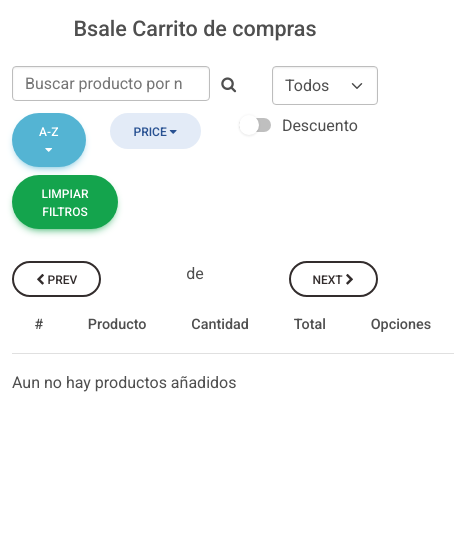
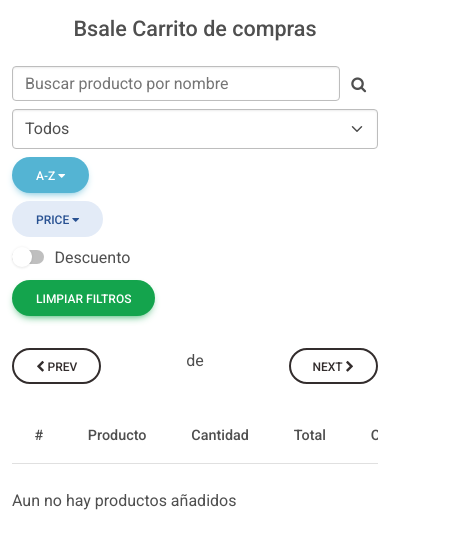
Before and after one commit to Larissa-Jasso/bsale-front, a plain HTML site: page index.html in a window 390 px wide. Shown: the whole page, 454 px wide, since content can reach past the window. Drawn offline with nearby package versions, Linux system fonts and the light colour scheme; no server answers.

Commit message:
Modificacion para diseno responsivo

```diff
--- a/app.js
+++ b/app.js
@@ -104,7 +104,7 @@ const fetchData = async () => {
     discount: filterDesc,
   };
 
-  fetch("http://127.0.0.1:8000/api/products", {
+  fetch("http://larissajasso.herokuapp.com/public/api/products", {
     method: "POST",
     headers: {
       "Content-Type": "application/json",
@@ -121,7 +121,7 @@ const fetchData = async () => {
     });
 };
 const fetchCategory = async () => {
-  const categories = await fetch("http://127.0.0.1:8000/api/categories");
+  const categories = await fetch("http://larissajasso.herokuapp.com/public/api/categories");
   const cat = await categories.json();
   listCategories(cat);
 };
--- a/index.html
+++ b/index.html
@@ -39,10 +39,10 @@
             <h4>Bsale Carrito de compras</h4>
           </div>
         </div>
-        <div class="row">
+        <div class="row gy-4 gx-5 ">
           <div class="col-xs-12 col-lg-6">
-            <div class="row">
-              <div class="col-8">
+            <div class="row gy-2">
+              <div class="col-xs-12 col-md-8">
                 <div class="input-group rounded">
                   <input
                     type="search"
@@ -58,14 +58,14 @@
                 </div>
               </div>
 
-              <div class="col-4">
+              <div class="col-xs-12 col-md-4">
                 <select
                   class="form-select"
                   aria-label="Categoria"
                   id="category"
                 ></select>
               </div>
-              <div class="col-3 mt-2">
+              <div class="col-xs-6 col-md-3">
                 <button
                   type="button"
                   class="btn btn-info btn-rounded"
@@ -74,7 +74,7 @@
                   A-Z <i class="fa fa-caret-down"></i>
                 </button>
               </div>
-              <div class="col-4 mt-2">
+              <div class="col-xs-6 col-md-3 col-lg-4">
                 <button
                   type="button"
                   class="btn btn-secondary btn-rounded"
@@ -84,7 +84,7 @@
                 </button>
               </div>
 
-              <div class="col-4 mt-2">
+              <div class="col-xs-12 col-md-3 col-lg-4">
                 <div class="form-check form-switch">
                   <input
                     class="form-check-input"
@@ -97,16 +97,16 @@
                   >
                 </div>
               </div>
-              <div class="col-4 mt-2">
+              <div class="col-xs-12 col-md-3 col-lg-12 col-xl-4">
                 <button type="button" class="btn btn-success btn-rounded" id="limpiar">
                   Limpiar filtros
                 </button>
               </div>
 
               <div class="col-12 mt-4">
-                <div class="row text-center" id="products">
+                <div class="row text-center gy-2" id="products">
                   <template id="product-card">
-                    <div class="col-4 mb-2">
+                    <div class="col-xs-12 col-md-4 col-lg-6 col-xl-4">
                       <div class="card">
                         <div
                           class="bg-image hover-overlay ripple text-center mt-2"
@@ -132,7 +132,7 @@
                   </template>
                 </div>
               </div>
-              <div class="col-12 mt-2 d-flex justify-content-between">
+              <div class="col-12 d-flex justify-content-between">
                 <button
                   id="btn_prev"
                   type="button"
@@ -156,8 +156,10 @@
             </div>
           </div>
           <div class="col-xs-12 col-lg-6">
-            <div class="row">
+            <div class="row gy-2">
               <div class="col-12">
+                <div class="table-responsive">
+
                 <table class="table table-striped table-hover">
                   <thead>
                     <tr>
@@ -206,7 +208,9 @@
 
                 </table>
               </div>
-              <div class="col-8 offset-lg-2 offset-xl-3" id="footer">
+
+              </div>
+              <div class="col-xs-12 col-md-8 offset-md-3 offset-lg-2 offset-xl-3" id="footer">
                 <label>Aun no hay productos añadidos</label>
                 <template id="orden">
                   <div
```
